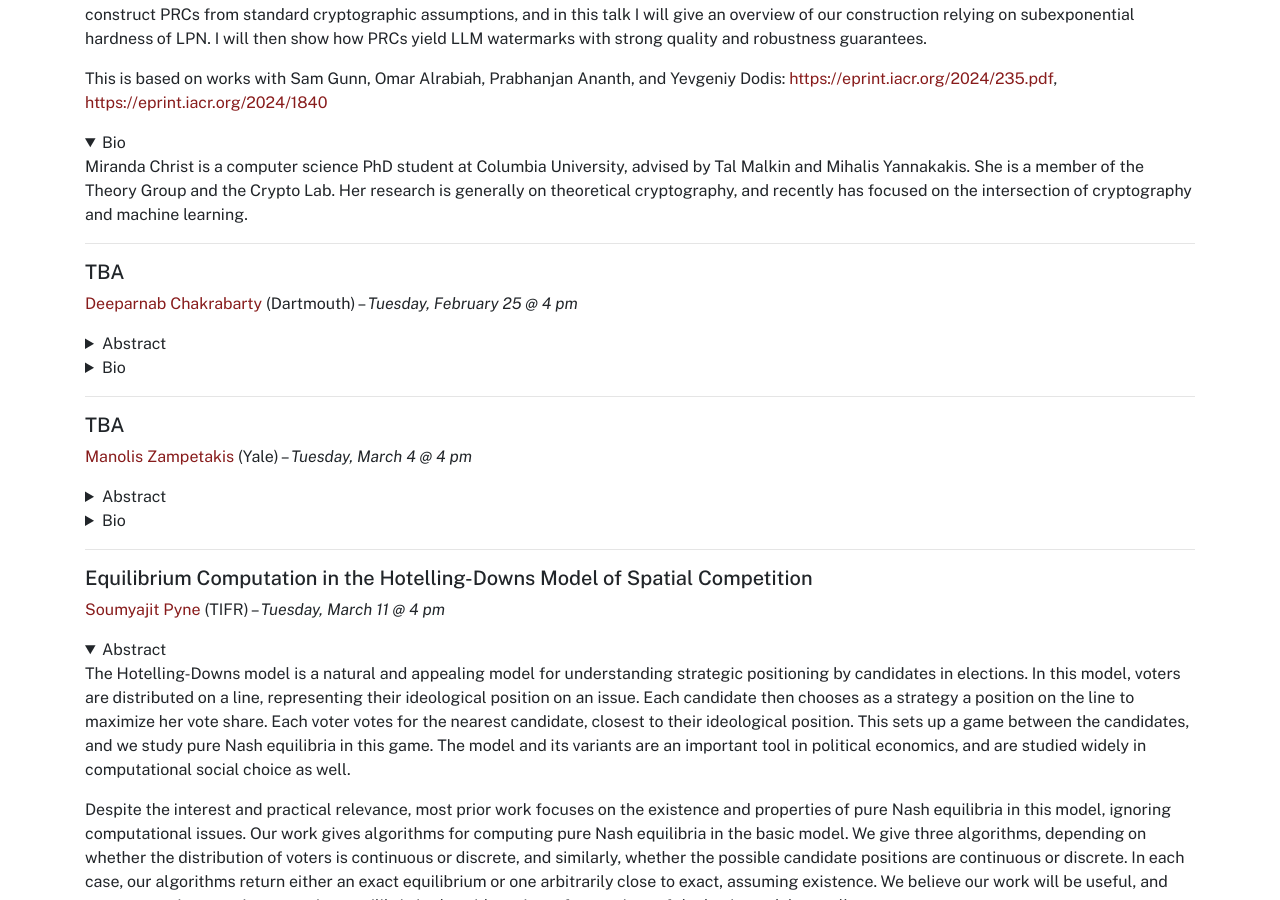
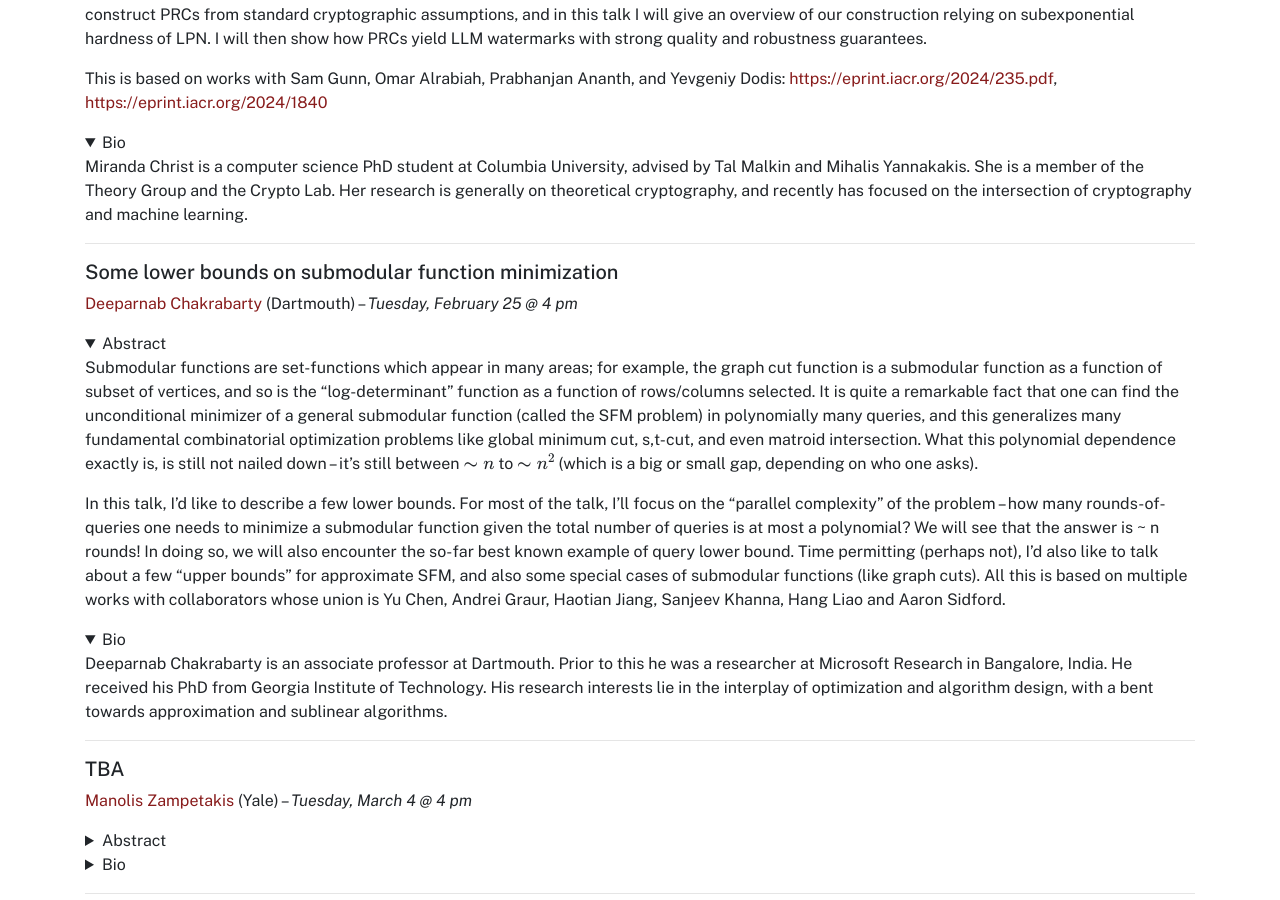
Before and after one commit to umass-theory/umass-theory.github.io, a Jekyll site: the page built from seminar.md, in a window 1280 px wide and 900 px high, scrolled down 1695 px. Built offline with Jekyll 4.4.1, drawn with Linux system fonts in a browser that asks for light colours.

Commit message:
feb 25 speaker update

```diff
--- a/seminar.md
+++ b/seminar.md
@@ -63,19 +63,22 @@ Miranda Christ is a computer science PhD student at Columbia University, advised
 
 <hr>
 
-##### TBA
+##### Some lower bounds on submodular function minimization
 
 [Deeparnab Chakrabarty](https://www.cs.dartmouth.edu/~deepc/) (Dartmouth) --  *Tuesday, February 25 @ 4 pm*
-<details markdown="1">
+<details markdown="1" open='1'>
 <summary>Abstract</summary>
 
-Abstract TBA
+Submodular functions are set-functions which appear in many areas; for example, the graph cut function is a submodular function as a function of subset of vertices, and so is the “log-determinant” function as a function of rows/columns selected. It is quite a remarkable fact that one can find the unconditional minimizer of a general submodular function (called the SFM problem) in polynomially many queries, and this generalizes many fundamental combinatorial optimization problems like global minimum cut, s,t-cut, and even matroid intersection. What this polynomial dependence exactly is, is still not nailed down – it’s still between $$\thicksim n$$ to $$\thicksim n^2$$ (which is a big or small gap, depending on who one asks).
+
+In this talk, I’d like to describe a few lower bounds. For most of the talk, I’ll focus on the “parallel complexity” of the problem – how many rounds-of-queries one needs to minimize a submodular function given the total number of queries is at most a polynomial? We will see that the answer is ~ n rounds! In doing so, we will also encounter the so-far best known example of query lower bound. Time permitting (perhaps not), I’d also like to talk about a few “upper bounds” for approximate SFM, and also some special cases of submodular functions (like graph cuts).
+All this is based on multiple works with collaborators whose union is Yu Chen, Andrei Graur, Haotian Jiang, Sanjeev Khanna, Hang Liao and Aaron Sidford.
 
 </details>
-<details markdown="1">
+<details markdown="1" open='1'>
 <summary>Bio</summary>
 
-Bio TBA
+Deeparnab Chakrabarty is an associate professor at Dartmouth. Prior to this he was a researcher at Microsoft Research in Bangalore, India. He received his PhD from Georgia Institute of Technology. His research interests lie in the interplay of optimization and algorithm design, with a bent towards approximation and sublinear algorithms.
 
 </details>
 
```
